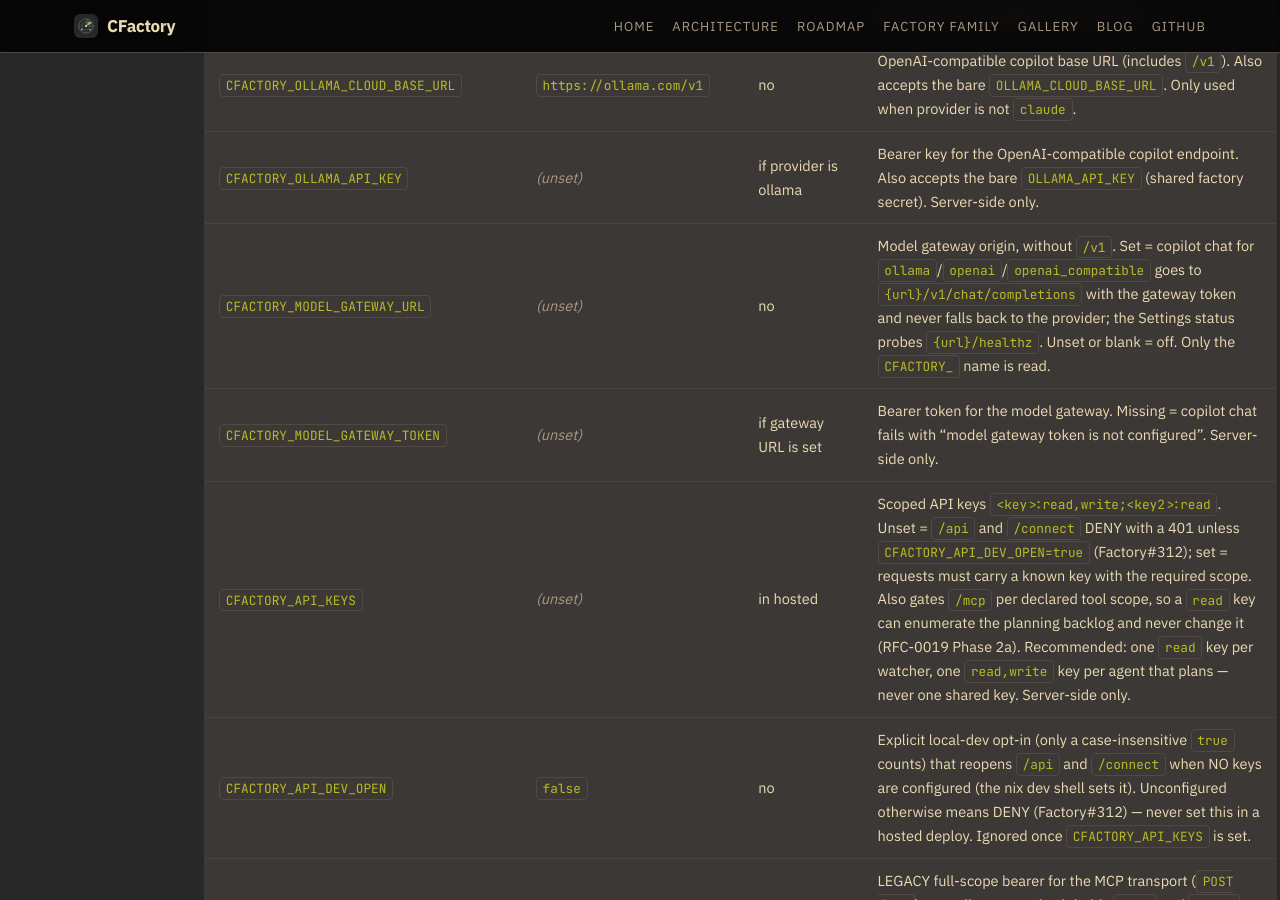
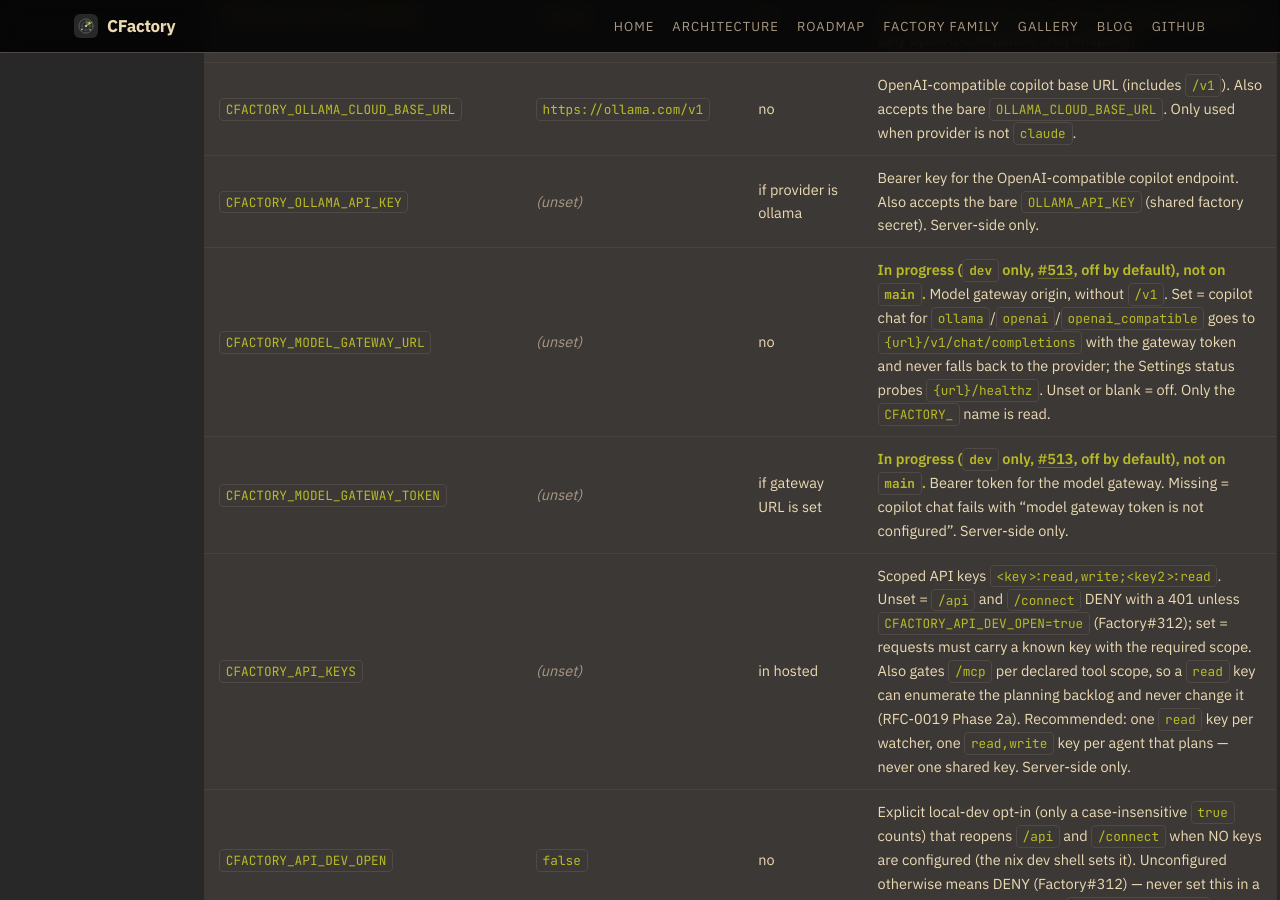
Before and after one commit to olafkfreund/CFactory, a Jekyll site: the page built from docs/dev/environment-reference.md, in a window 1280 px wide and 900 px high, scrolled down 2447 px. Built offline with Jekyll 4.4.1, drawn with Linux system fonts in a browser that asks for light colours; some of the changed text lies outside the part shown.

Commit message:
docs(env): label dev-only token and model-gateway rows (Factory#3716)
Plan step 11 trap: the docs-only sync to main carries this file, and these
rows describe settings that are only on dev (#510 scoped AIFactory token,
#513 model gateway, off by default).

Co-Authored-By: Claude Opus 5.5 <noreply@anthropic.com>
Claude-Session: https://claude.ai/code/session_01WtDyDqabJ8SR4gD3ubwYx1

```diff
--- a/docs/dev/environment-reference.md
+++ b/docs/dev/environment-reference.md
@@ -37,7 +37,7 @@ Conventions in the tables below:
 | `CFACTORY_TFACTORY_API_URL` | `http://localhost:3103` | no | TFactory (Verify) upstream REST base. Editable at runtime. |
 | `CFACTORY_OBSERVE_API_URL` | `http://localhost:5080` | no | OpenObserve health-probe base for the Services reachability view (not a PARR factory; never polled/hydrated). In-cluster: `http://observe.factory.svc.cluster.local:5080`. |
 | `CFACTORY_UPSTREAM_TOKEN` | _(unset)_ | in hosted | Shared bearer token sent as `Authorization: Bearer <token>` on every adapter call, live-progress poll and upstream WS subscription. Leave unset only for local dev where the factories run `APP_DISABLE_AUTH=true`. Server-side only. |
-| `CFACTORY_AIFACTORY_TOKEN` | _(unset; falls back to `CFACTORY_UPSTREAM_TOKEN`)_ | no | Scoped key for every AIFactory call (adapter, actions, `/ws/events`, live-agent console). Server-side only. |
+| `CFACTORY_AIFACTORY_TOKEN` | _(unset; falls back to `CFACTORY_UPSTREAM_TOKEN`)_ | no | **In progress (`dev` only, [#510](https://github.com/olafkfreund/CFactory/pull/510)), not on `main`.** Scoped key for every AIFactory call (adapter, actions, `/ws/events`, live-agent console). Server-side only. |
 | `CFACTORY_PFACTORY_TOKEN` | _(unset; falls back to `CFACTORY_UPSTREAM_TOKEN`)_ | no | **In progress (`dev` only, [#510](https://github.com/olafkfreund/CFactory/pull/510)), not on `main`.** Scoped key for every PFactory call. Server-side only. |
 | `CFACTORY_TFACTORY_TOKEN` | _(unset; falls back to `CFACTORY_UPSTREAM_TOKEN`)_ | no | **In progress (`dev` only, [#510](https://github.com/olafkfreund/CFactory/pull/510)), not on `main`.** Scoped key for every TFactory call. Server-side only. |
 | `CFACTORY_INTAKE_PROJECT_ID` | _(unset)_ | **DEPRECATED — a one-release seed** | AIFactory project id a dispatched planning card is built into (RFC-0019 §3.2). **RFC-0020 §3.3 retired it as configuration:** it is now the tenant's `aifactory_project_id`, editable in Settings > Git integration. It survives ONE release as a seed — on first boot a tenant with no stored git config materialises one from it, after which the stored value is authoritative and a restart never overwrites an edit. Removed next release; do not set it on a new deployment. Note it is an AIFactory project id, **not** a repository path. Unset and unconfigured = a `low`/`medium` card promoted to `ready` is moved to `blocked` with that reason (loud, never silently accepted); `hard` cards route to PFactory and need no project. Recommended value and the full story: [the planning-board guide]({{ '/guides/planning-board/' | relative_url }}#git-integration-the-settings-panel). |
@@ -50,8 +50,8 @@ Conventions in the tables below:
 | `CFACTORY_COPILOT_PROVIDER` | `claude` | no | Copilot LLM provider: `claude` (Claude Agent SDK, reads `ANTHROPIC_API_KEY`) or `ollama`/`openai_compatible` (any OpenAI-compatible chat endpoint). |
 | `CFACTORY_OLLAMA_CLOUD_BASE_URL` | `https://ollama.com/v1` | no | OpenAI-compatible copilot base URL (includes `/v1`). Also accepts the bare `OLLAMA_CLOUD_BASE_URL`. Only used when provider is not `claude`. |
 | `CFACTORY_OLLAMA_API_KEY` | _(unset)_ | if provider is ollama | Bearer key for the OpenAI-compatible copilot endpoint. Also accepts the bare `OLLAMA_API_KEY` (shared factory secret). Server-side only. |
-| `CFACTORY_MODEL_GATEWAY_URL` | _(unset)_ | no | Model gateway origin, without `/v1`. Set = copilot chat for `ollama`/`openai`/`openai_compatible` goes to `{url}/v1/chat/completions` with the gateway token and never falls back to the provider; the Settings status probes `{url}/healthz`. Unset or blank = off. Only the `CFACTORY_` name is read. |
-| `CFACTORY_MODEL_GATEWAY_TOKEN` | _(unset)_ | if gateway URL is set | Bearer token for the model gateway. Missing = copilot chat fails with "model gateway token is not configured". Server-side only. |
+| `CFACTORY_MODEL_GATEWAY_URL` | _(unset)_ | no | **In progress (`dev` only, [#513](https://github.com/olafkfreund/CFactory/pull/513), off by default), not on `main`.** Model gateway origin, without `/v1`. Set = copilot chat for `ollama`/`openai`/`openai_compatible` goes to `{url}/v1/chat/completions` with the gateway token and never falls back to the provider; the Settings status probes `{url}/healthz`. Unset or blank = off. Only the `CFACTORY_` name is read. |
+| `CFACTORY_MODEL_GATEWAY_TOKEN` | _(unset)_ | if gateway URL is set | **In progress (`dev` only, [#513](https://github.com/olafkfreund/CFactory/pull/513), off by default), not on `main`.** Bearer token for the model gateway. Missing = copilot chat fails with "model gateway token is not configured". Server-side only. |
 | `CFACTORY_API_KEYS` | _(unset)_ | in hosted | Scoped API keys `<key>:read,write;<key2>:read`. Unset = `/api` and `/connect` DENY with a 401 unless `CFACTORY_API_DEV_OPEN=true` (Factory#312); set = requests must carry a known key with the required scope. Also gates `/mcp` per declared tool scope, so a `read` key can enumerate the planning backlog and never change it (RFC-0019 Phase 2a). Recommended: one `read` key per watcher, one `read,write` key per agent that plans — never one shared key. Server-side only. |
 | `CFACTORY_API_DEV_OPEN` | `false` | no | Explicit local-dev opt-in (only a case-insensitive `true` counts) that reopens `/api` and `/connect` when NO keys are configured (the nix dev shell sets it). Unconfigured otherwise means DENY (Factory#312) — never set this in a hosted deploy. Ignored once `CFACTORY_API_KEYS` is set. |
 | `CFACTORY_MCP_SECRET` | _(unset)_ | in hosted | LEGACY full-scope bearer for the MCP transport (`POST /mcp`) — a caller presenting it holds `read` and `write`, including every board write tool. Still the supported prod credential; scoped `CFACTORY_API_KEYS` work alongside it and are preferred for new clients. A wrong token against a configured server is a loud 401. Server-side only. |
```
